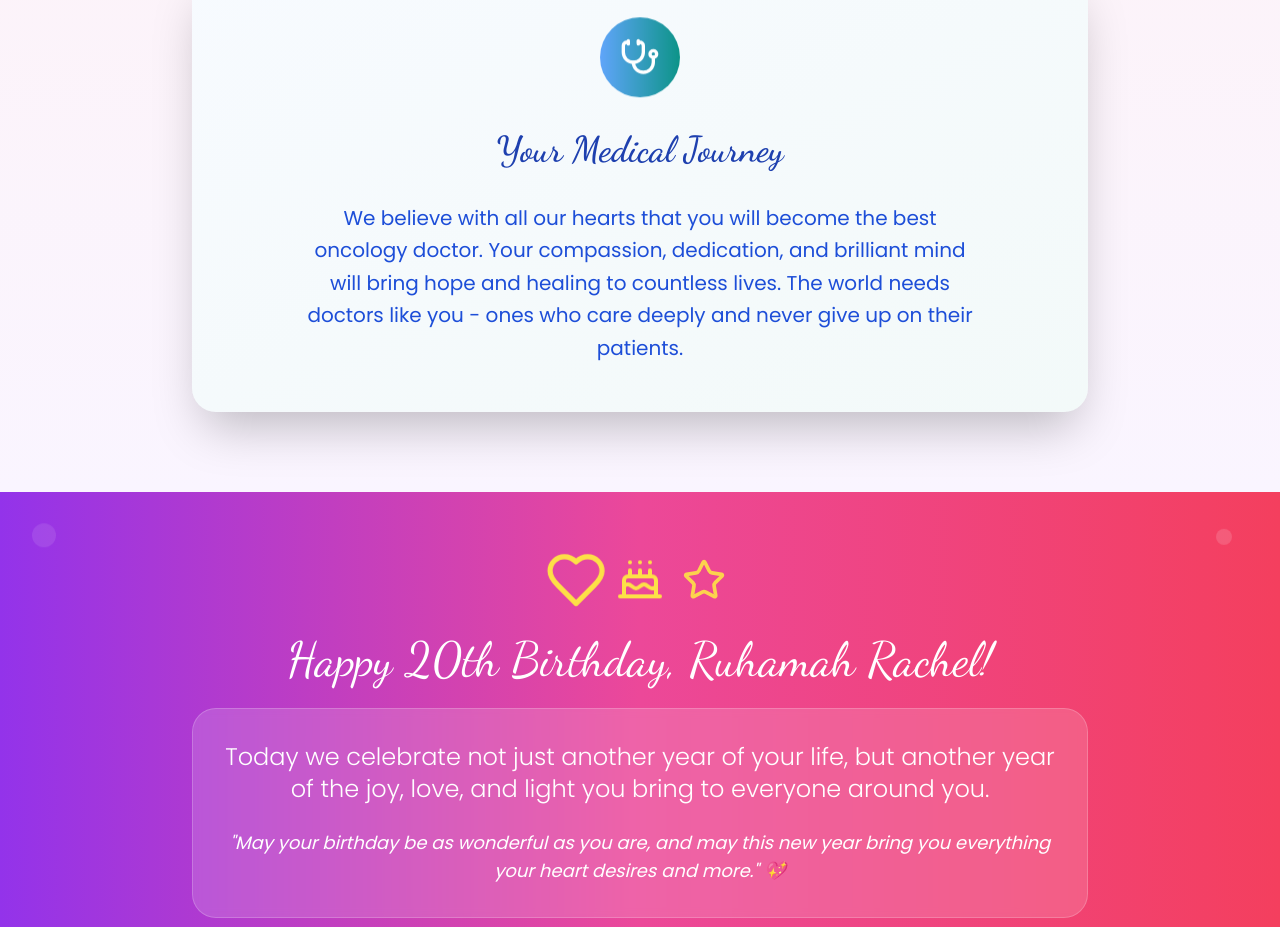
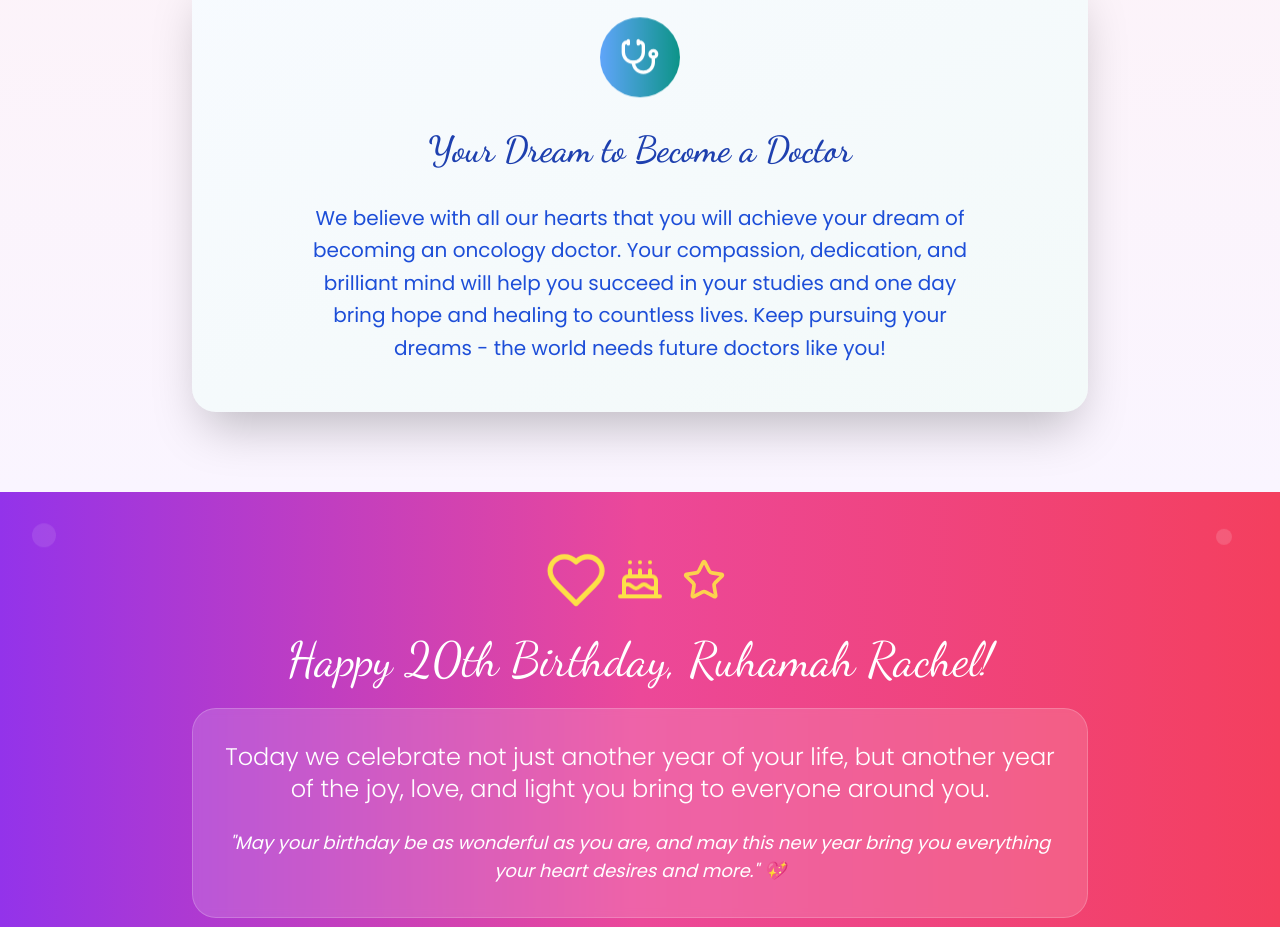
Before and after one commit to Ron373465/ruhamah-rachel-twenty-love, a React (Vite) app: page / in a window 1280 px wide. Shown: the part 2480-3407 px from the top of the page. Built offline with nearby package versions, Linux system fonts and the light colour scheme.

Commit message:
Refactor: Update wishes section
Updated the Wishes section to reflect that she is trying to become a doctor.

```diff
--- a/src/components/WishesSection.tsx
+++ b/src/components/WishesSection.tsx
@@ -38,12 +38,12 @@ const WishesSection = () => {
                 <Stethoscope className="w-10 h-10" />
               </div>
               <h3 className="font-dancing text-4xl font-semibold text-center mb-8 text-blue-800">
-                Your Medical Journey
+                Your Dream to Become a Doctor
               </h3>
               <p className="text-xl leading-relaxed text-blue-700 text-center max-w-2xl mx-auto">
-                We believe with all our hearts that you will become the best oncology doctor. Your compassion,
-                dedication, and brilliant mind will bring hope and healing to countless lives. The world needs
-                doctors like you - ones who care deeply and never give up on their patients.
+                We believe with all our hearts that you will achieve your dream of becoming an oncology doctor.
+                Your compassion, dedication, and brilliant mind will help you succeed in your studies and one day
+                bring hope and healing to countless lives. Keep pursuing your dreams - the world needs future doctors like you!
               </p>
             </div>
           </div>
```
